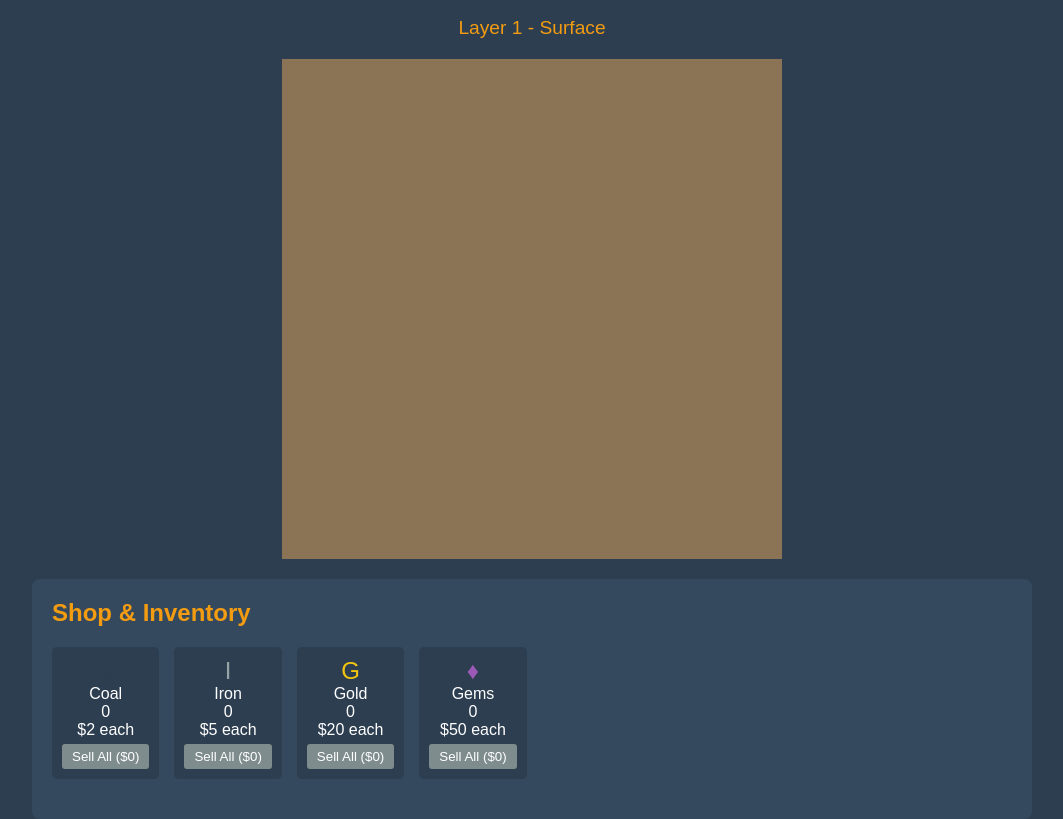
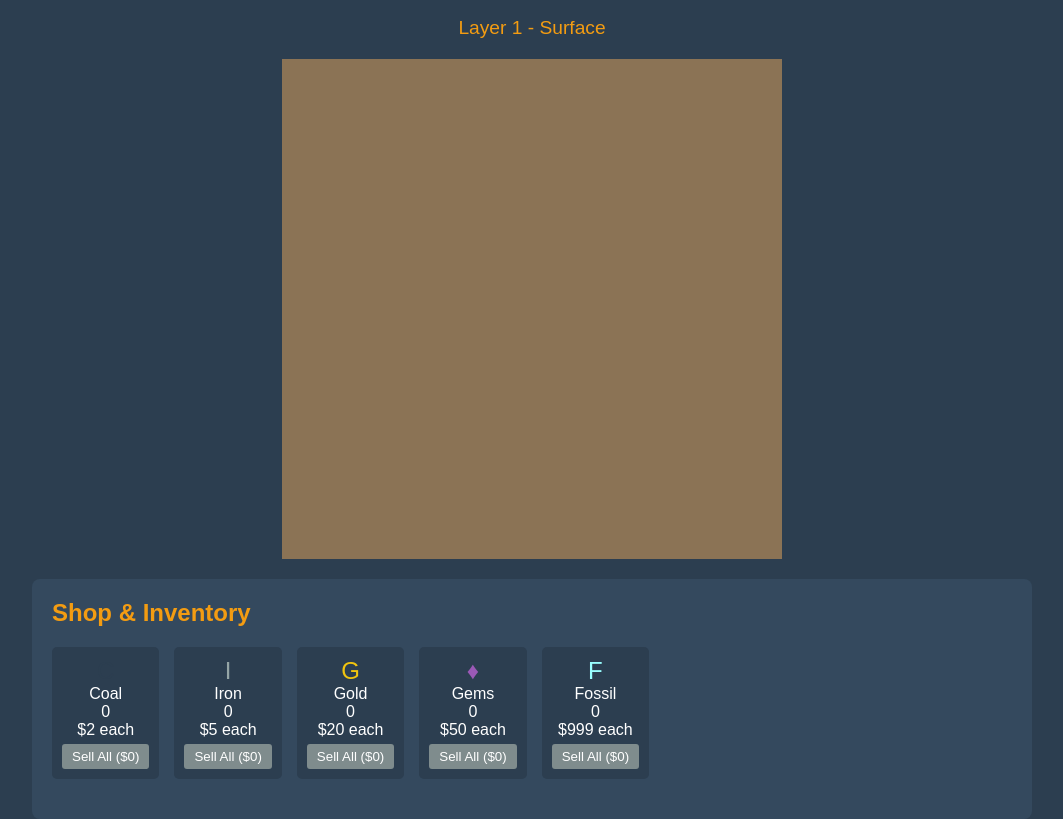
Before and after one commit to Grae-Drake/Mining_Game, a plain HTML site: page index.html in a window 1280 px wide. Shown: the part 133-952 px from the top of the page, without its empty margins (108-1171 px from the left). Drawn offline with Linux system fonts and the light colour scheme.

Commit message:
Add fossils

```diff
--- a/index.html
+++ b/index.html
@@ -210,7 +210,8 @@
                     coal: 0,
                     iron: 0,
                     gold: 0,
-                    gems: 0
+                    gems: 0,
+                    fossil: 0
                 };
 
                 this.resources = {
@@ -218,31 +219,36 @@
                         coal: { chance: 0.4, value: 2, color: '#2c3e50', symbol: 'C' },
                         iron: { chance: 0.2, value: 5, color: '#95a5a6', symbol: 'I' },
                         gold: { chance: 0.05, value: 20, color: '#f1c40f', symbol: 'G' },
-                        gems: { chance: 0.01, value: 50, color: '#9b59b6', symbol: '♦' }
+                        gems: { chance: 0.01, value: 50, color: '#9b59b6', symbol: '♦' },
+                        fossil: { chance: 0.001, value: 999, color: '#9FF', symbol: 'F'}
                     },
                     2: { // Layer 2
                         coal: { chance: 0.3, value: 3, color: '#2c3e50', symbol: 'C' },
                         iron: { chance: 0.3, value: 7, color: '#95a5a6', symbol: 'I' },
                         gold: { chance: 0.15, value: 25, color: '#f1c40f', symbol: 'G' },
-                        gems: { chance: 0.05, value: 75, color: '#9b59b6', symbol: '♦' }
+                        gems: { chance: 0.05, value: 75, color: '#9b59b6', symbol: '♦' },
+                        fossil: { chance: 0.005, value: 999, color: '#9FF', symbol: 'F'}
                     },
                     3: { // Layer 3
                         coal: { chance: 0.2, value: 4, color: '#2c3e50', symbol: 'C' },
                         iron: { chance: 0.25, value: 10, color: '#95a5a6', symbol: 'I' },
                         gold: { chance: 0.25, value: 35, color: '#f1c40f', symbol: 'G' },
-                        gems: { chance: 0.15, value: 100, color: '#9b59b6', symbol: '♦' }
+                        gems: { chance: 0.15, value: 100, color: '#9b59b6', symbol: '♦' },
+                        fossil: { chance: 0.01, value: 999, color: '#9FF', symbol: 'F'}
                     },
                     4: { // Layer 4
                         coal: { chance: 0.1, value: 4, color: '#2c3e50', symbol: 'C' },
                         iron: { chance: 0.15, value: 10, color: '#95a5a6', symbol: 'I' },
-                        gold: { chance: 0.30, value: 35, color: '#f1c40f', symbol: 'G' },
-                        gems: { chance: 0.45, value: 100, color: '#9b59b6', symbol: '♦' }
+                        gold: { chance: 0.25, value: 35, color: '#f1c40f', symbol: 'G' },
+                        gems: { chance: 0.45, value: 100, color: '#9b59b6', symbol: '♦' },
+                        fossil: { chance: 0.01, value: 999, color: '#9FF', symbol: 'F'}
                     },
                     5: { // Layer 5
                         coal: { chance: 0.0, value: 4, color: '#2c3e50', symbol: 'C' },
                         iron: { chance: 0.1, value: 10, color: '#95a5a6', symbol: 'I' },
-                        gold: { chance: 0.40, value: 35, color: '#f1c40f', symbol: 'G' },
-                        gems: { chance: 0.50, value: 100, color: '#9b59b6', symbol: '♦' }
+                        gold: { chance: 0.30, value: 35, color: '#f1c40f', symbol: 'G' },
+                        gems: { chance: 0.50, value: 100, color: '#9b59b6', symbol: '♦' },
+                        fossil: { chance: 0.02, value: 999, color: '#9FF', symbol: 'F'}
                     }
                 };
 
```
